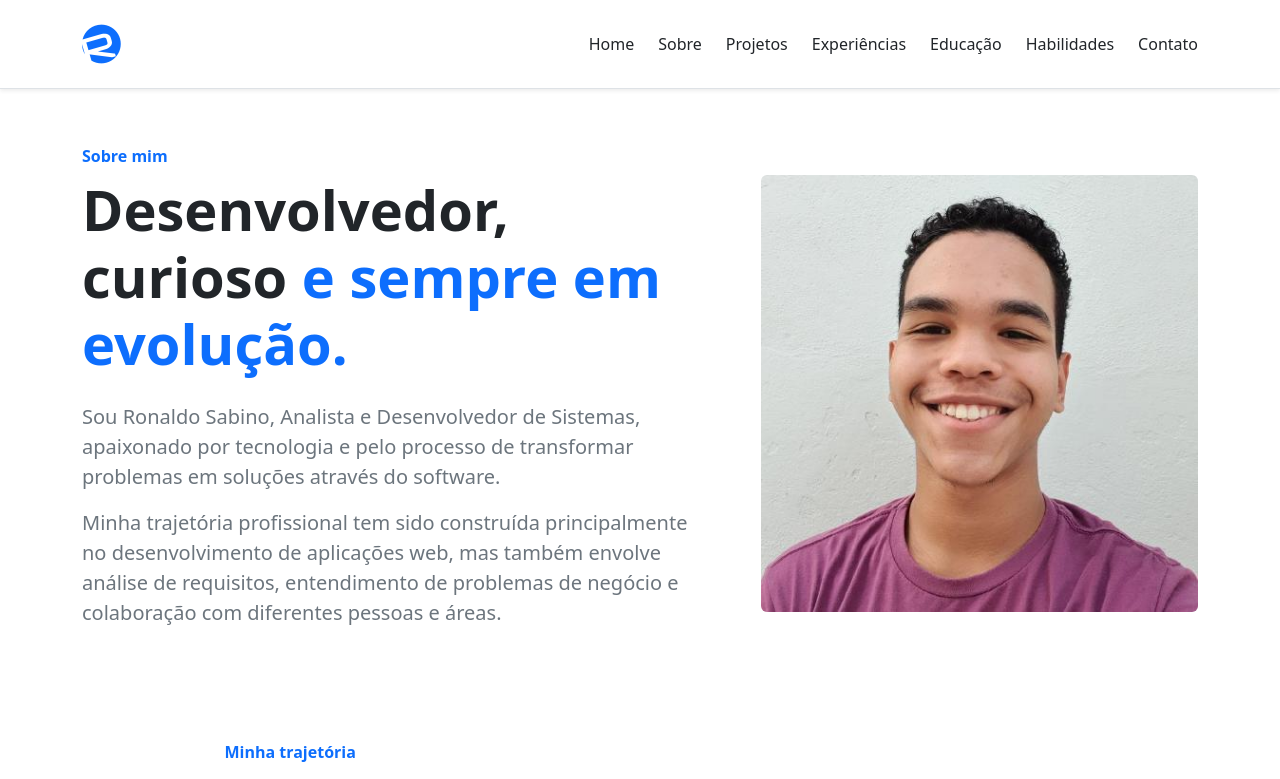
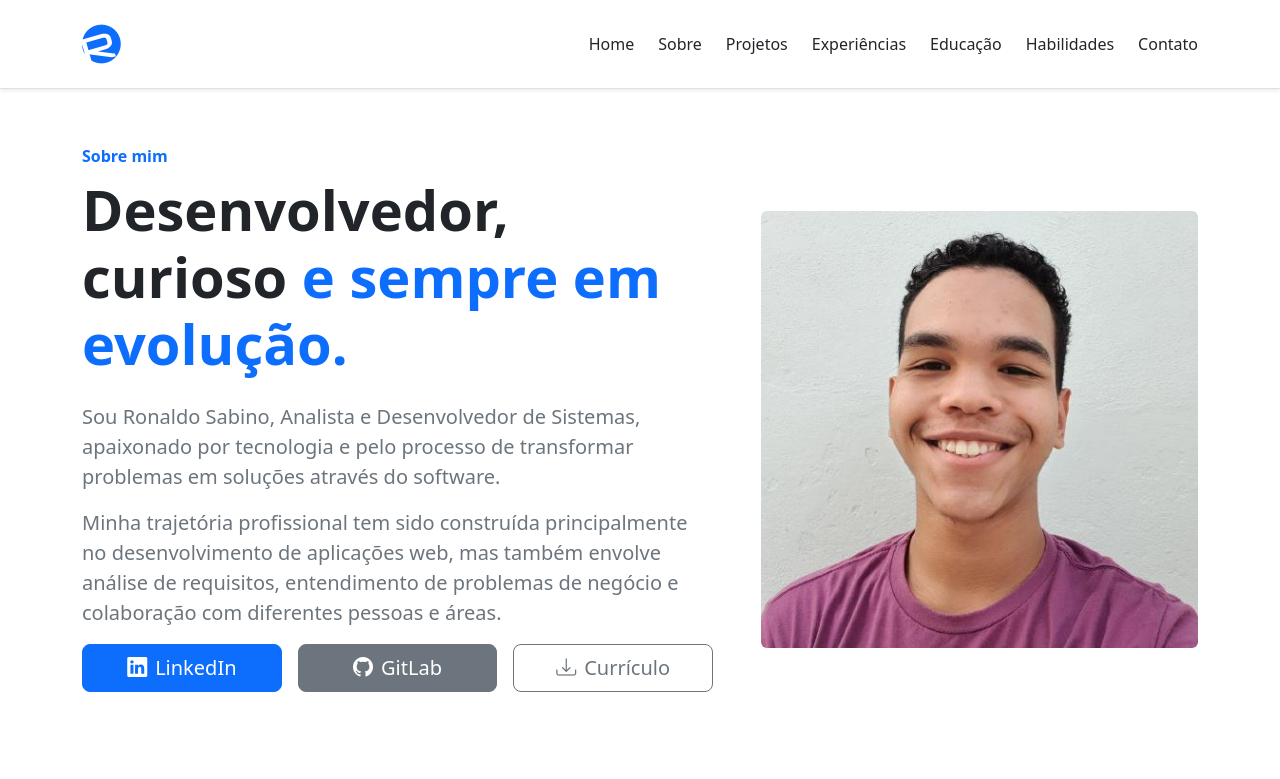
Before and after one commit to ronaldosabino/professional-portfolio, an Angular app: page /about in a window 1280 px wide. Shown: the top 779 px of the page. Built offline with nearby package versions, Linux system fonts and the light colour scheme.

Commit message:
feat: add buttons for LinkedIn, GitLab, and resume download in about section

```diff
--- a/src/app/features/about/about.html
+++ b/src/app/features/about/about.html
@@ -50,6 +50,31 @@
                 de problemas de negócio e colaboração com diferentes
                 pessoas e áreas.
             </p>
+
+            <div class="row mb-4 g-3">
+
+                <div class="col-12 col-md-4">
+                    <button routerLink="/projects" class="btn btn-primary btn-lg d-flex align-items-center justify-content-center w-100">
+                        <i class="bi bi-linkedin me-2"></i>
+                        LinkedIn
+                    </button>
+                </div>
+
+                <div class="col-12 col-md-4">
+                    <button routerLink="/about" class="btn btn-secondary btn-lg d-flex align-items-center justify-content-center w-100">
+                        <i class="bi bi-github me-2"></i>
+                        GitLab
+                    </button>
+                </div>
+
+                <div class="col-12 col-md-4">
+                    <button (click)="downloadResume()" class="btn btn-outline-secondary btn-lg d-flex align-items-center justify-content-center w-100">
+                        <i class="bi bi-download me-2"></i>
+                        Currículo
+                    </button>
+                </div>
+
+            </div>
 
         </div>
 
```
